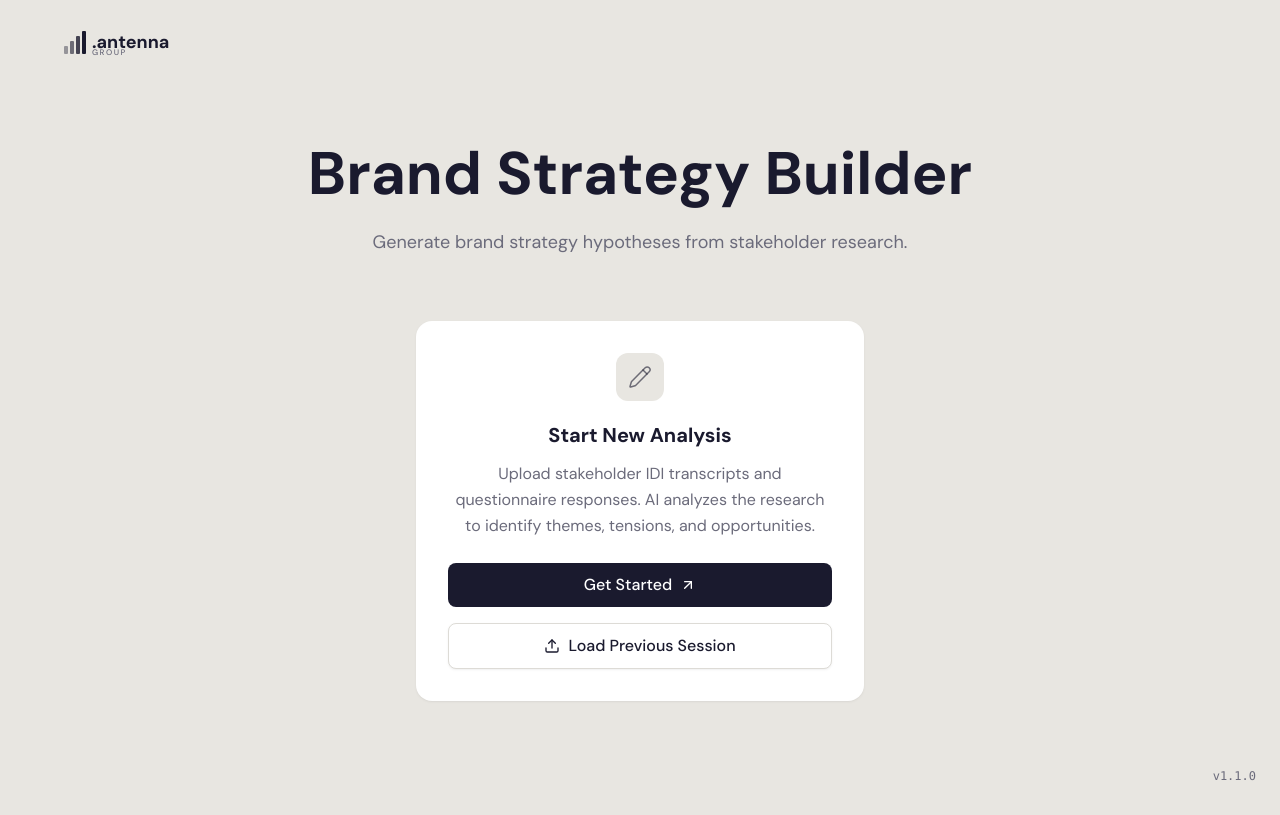
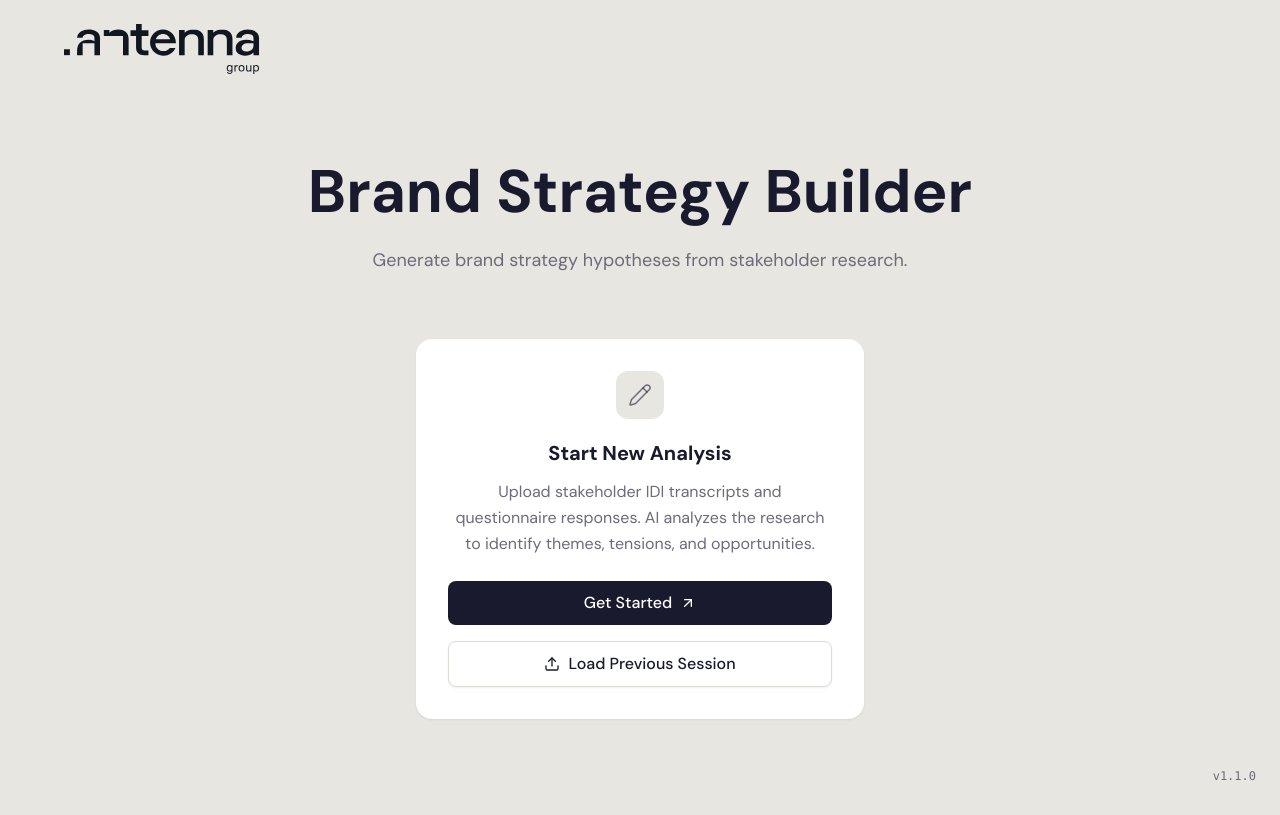
Before and after one commit to paulnewton365/BrandStrategy, a Next.js app: page / in a window 1280 px wide. Built offline with nearby package versions, Linux system fonts and the light colour scheme.

Commit message:
Add files via upload

```diff
--- a/app/page.tsx
+++ b/app/page.tsx
@@ -39,18 +39,42 @@ type Step = 'inputs' | 'findings' | 'hypothesis';
 // App version - update with each build
 const APP_VERSION = '1.1.0';
 
-// Antenna Logo Component with signal bars SVG
+// Antenna Logo Component
 function AntennaLogo() {
   return (
-    <svg width="120" height="32" viewBox="0 0 120 32" fill="none" xmlns="http://www.w3.org/2000/svg">
-      {/* Signal bars */}
-      <rect x="0" y="22" width="4" height="8" rx="1" fill="#1a1a2e" opacity="0.4"/>
-      <rect x="6" y="17" width="4" height="13" rx="1" fill="#1a1a2e" opacity="0.6"/>
-      <rect x="12" y="12" width="4" height="18" rx="1" fill="#1a1a2e" opacity="0.8"/>
-      <rect x="18" y="7" width="4" height="23" rx="1" fill="#1a1a2e"/>
-      {/* Text */}
-      <text x="28" y="24" fontFamily="DM Sans, sans-serif" fontSize="18" fontWeight="700" fill="#1a1a2e">.antenna</text>
-      <text x="28" y="31" fontFamily="DM Sans, sans-serif" fontSize="8" fontWeight="500" fill="#6b6b7b" letterSpacing="1.5">GROUP</text>
+    <svg width="196" height="50" viewBox="0 0 196 50" fill="none" xmlns="http://www.w3.org/2000/svg">
+      <g id="logo">
+        <g id="Group">
+          <path id="Vector" d="M72.0572 23.7025V11.9509H66.4941V6.25498H72.0572V0H77.6671V6.25498H84.4537V11.9509H77.6671V23.7025C77.6671 25.5907 78.7304 26.4585 80.6656 26.4585H84.4537V31.1498H80.0362C75.1534 31.1498 72.0572 28.7299 72.0572 23.7025Z" fill="#111720"/>
+          <path id="Vector_2" d="M59.0079 11.9504H39.8091V5.99648H45.419V8.77603C47.5496 6.64543 51.0172 5.51172 54.5005 5.51172C59.8211 5.51172 64.6179 8.41246 64.6179 14.7026V31.1454H59.0079V11.9465V11.9504Z" fill="#111720"/>
+          <g id="Group_2">
+            <path id="Vector_3" d="M30.446 13.6403C30.446 11.1187 27.5608 10.1101 24.5155 10.1101C21.6616 10.1101 18.8782 11.4627 18.6358 13.6403H13.0728C13.5106 8.22188 19.144 5.5166 24.5624 5.5166C29.9807 5.5166 36.0051 7.88567 36.0051 13.8826V31.1503H30.446V13.6403Z" fill="#111720"/>
+            <path id="Vector_4" d="M33.5966 19.6251L30.4496 19.3592H18.6512V31.1499H13.0764V27.2171C13.0764 19.7697 16.845 15.8486 24.5426 15.8486C28.7569 15.8486 30.9656 16.9863 33.5966 19.6173V19.6212V19.6251Z" fill="#111720"/>
+          </g>
+          <path id="Vector_5" d="M5.89922 25.251H0V31.1502H5.89922V25.251Z" fill="#111720"/>
+          <path id="Vector_6" d="M111.839 19.3509C111.855 19.0928 111.862 18.8348 111.862 18.5729C111.862 11.3601 106.084 5.51562 98.9536 5.51562C91.823 5.51562 86.0449 11.364 86.0449 18.5729C86.0449 25.7817 91.823 31.6302 98.9536 31.6302H99.626C104.884 31.6302 109.403 28.4518 111.417 23.8896H105.834C104.454 25.7974 102.21 27.0406 99.6769 27.0406H99.0044C94.8097 27.0406 91.4086 23.6394 91.4086 19.4447C91.4086 19.4134 91.4086 19.3821 91.4086 19.3509H111.839ZM99.0044 10.1091C102.37 10.1091 105.224 12.2984 106.221 15.332H91.7878C92.7847 12.2984 95.6385 10.1091 99.0044 10.1091Z" fill="#111720"/>
+          <path id="Vector_7" d="M129.74 5.51562C125.897 5.51562 122.785 6.64934 120.659 8.77994V6.00039H115.049V31.1493H120.659V16.3602C120.659 12.0482 124.49 10.3515 127.782 10.3515C131.613 10.3515 134.244 12.0482 134.244 15.8754V31.1493H139.854V14.7065C139.854 8.42028 135.061 5.51562 129.736 5.51562H129.74Z" fill="#111720"/>
+          <path id="Vector_8" d="M183.599 5.51562C178.181 5.51562 172.544 8.22481 172.11 13.6393H177.673C177.915 11.4618 180.699 10.1091 183.552 10.1091C186.598 10.1091 189.483 11.1177 189.483 13.6393V17.1342C186.973 16.2546 184.741 15.8285 182.231 15.8285C174.541 15.8285 171.703 20.0702 171.703 24.2649C171.703 27.9084 173.955 30.0156 177.106 31.0555C178.259 31.4386 179.534 31.6341 180.863 31.6341C184.002 31.6341 187.247 30.5707 189.483 28.401V31.1532H195.042V13.8856C195.042 7.88861 189.26 5.51953 183.599 5.51953V5.51562ZM182.196 27.5488C179.545 27.5488 177.571 26.3877 177.501 24.0655C177.466 22.8966 177.978 21.5557 179.021 20.723C180.343 19.6675 181.52 19.3587 185.398 19.3587H189.479V21.8763C189.338 25.5159 185.554 27.5449 182.196 27.5449V27.5488Z" fill="#111720"/>
+          <path id="Vector_9" d="M158.353 5.51562C154.51 5.51562 151.398 6.64934 149.271 8.77994V6.00039H143.661V31.1493H149.271V16.3602C149.271 12.0482 153.102 10.3515 156.394 10.3515C160.225 10.3515 162.856 12.0482 162.856 15.8754V31.1493H168.466V14.7065C168.466 8.42028 163.673 5.51562 158.349 5.51562H158.353Z" fill="#111720"/>
+        </g>
+        <g id="Group_3">
+          <g id="Group_4">
+            <path id="Vector_10" d="M163.001 48.0651H164.087C164.158 48.5225 164.713 49.0542 165.706 49.0542C166.699 49.0542 167.418 48.4756 167.418 47.4631V46.6656C166.972 47.2559 166.308 47.5843 165.416 47.5843C163.821 47.5843 162.688 46.3645 162.688 44.3395C162.688 42.3144 163.821 41.0947 165.416 41.0947C166.308 41.0947 166.972 41.4192 167.418 42.0134V41.2159H168.481V47.467C168.481 49.1089 167.227 50.0002 165.706 50.0002C164.185 50.0002 163.122 49.1558 163.004 48.069L163.001 48.0651ZM165.702 46.6421C166.425 46.6421 167.137 46.1964 167.414 45.5436V43.1315C167.137 42.4786 166.425 42.033 165.702 42.033C164.545 42.033 163.771 42.9126 163.771 44.3395C163.771 45.7664 164.545 46.646 165.702 46.646V46.6421Z" fill="#111720"/>
+          </g>
+          <g id="Group_5">
+            <path id="Vector_11" d="M170.459 41.212H171.523V42.2519C171.992 41.5287 172.731 41.0947 173.501 41.0947H173.743V42.1815H173.501C172.535 42.1815 171.812 42.7132 171.523 43.3152V47.467H170.459V41.2159V41.212Z" fill="#111720"/>
+          </g>
+          <g id="Group_6">
+            <path id="Vector_12" d="M174.525 44.3366C174.525 42.2372 175.827 41.0918 177.52 41.0918C179.213 41.0918 180.515 42.2372 180.515 44.3366C180.515 46.4359 179.213 47.5813 177.52 47.5813C175.827 47.5813 174.525 46.4359 174.525 44.3366ZM179.424 44.3366C179.424 42.8393 178.603 42.03 177.516 42.03C176.429 42.03 175.608 42.8393 175.608 44.3366C175.608 45.8339 176.429 46.6431 177.516 46.6431C178.603 46.6431 179.424 45.8339 179.424 44.3366Z" fill="#111720"/>
+          </g>
+          <g id="Group_7">
+            <path id="Vector_13" d="M184.638 46.643C185.362 46.643 186.038 46.1582 186.304 45.7243V41.2129H187.367V47.464H186.304V46.6899C185.823 47.245 185.084 47.5812 184.302 47.5812C182.973 47.5812 182.082 46.858 182.082 45.2864V41.209H183.145V45.0714C183.145 46.1582 183.747 46.6391 184.642 46.6391L184.638 46.643Z" fill="#111720"/>
+          </g>
+          <g id="Group_8">
+            <path id="Vector_14" d="M190.323 46.6665V49.8761H189.26V41.213H190.323V42.0105C190.769 41.4202 191.433 41.0918 192.325 41.0918C193.916 41.0918 195.053 42.3115 195.053 44.3366C195.053 46.3616 193.92 47.5813 192.325 47.5813C191.433 47.5813 190.769 47.2569 190.323 46.6626V46.6665ZM192.035 46.6431C193.193 46.6431 193.967 45.7635 193.967 44.3366C193.967 42.9097 193.193 42.03 192.035 42.03C191.312 42.03 190.601 42.4757 190.323 43.1286V45.5406C190.601 46.1935 191.312 46.6392 192.035 46.6392V46.6431Z" fill="#111720"/>
+          </g>
+        </g>
+      </g>
     </svg>
   );
 }
```
